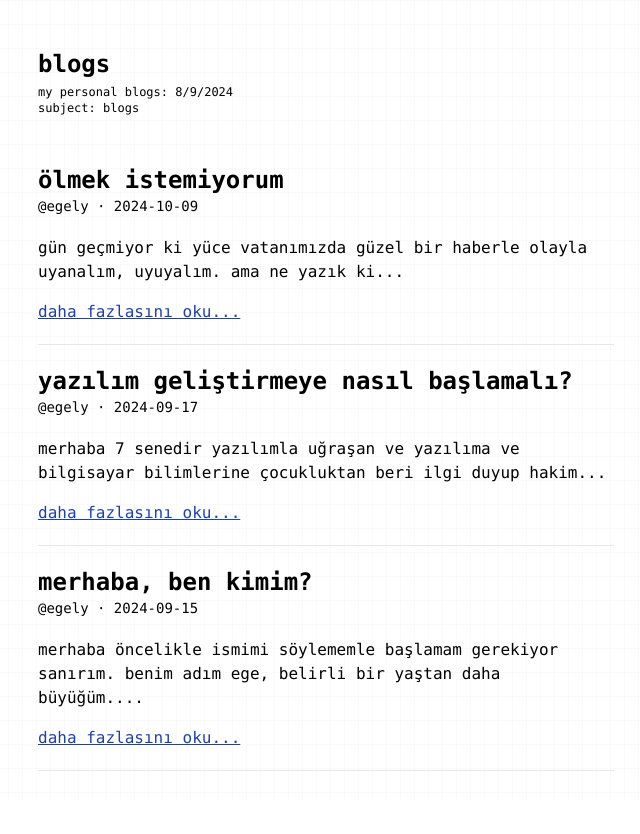
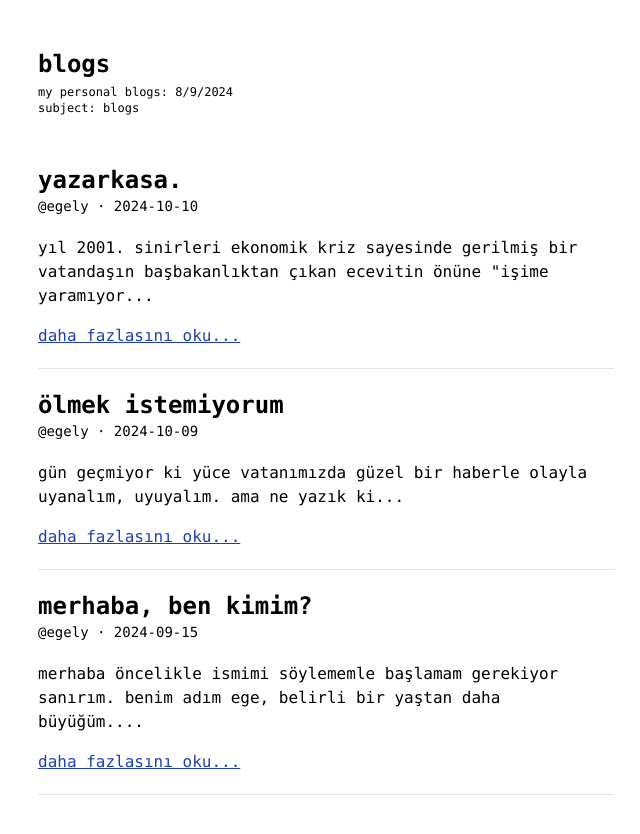
Before and after one commit to egely1337/egely1337-com, a Next.js app: page /blogs in a window 1280 px wide. Shown: the top 834 px of the page, without its empty margins (314-954 px from the left). Built offline with nearby package versions, Linux system fonts and the light colour scheme; a web font is replaced by a local one.

Commit message:
yazarkasa

```diff
--- a/posts/how-to-start-software-development.md
+++ /dev/null
@@ -1,17 +0,0 @@
----
-title: 'yazılım geliştirmeye nasıl başlamalı?'
-date: '2024-09-17'
-author: 'egely'
----
-
-merhaba, 7 senedir yazılımla uğraşan ve yazılıma ve bilgisayar bilimlerine çocukluktan beri ilgi duyup hakim olan biri olarak bu konu hakkında konuşmak istiyorum.
-
-yedi sene önce, yazılıma kendi isteklerim doğrultusunda ile başladım. o zamanlar (çok eski olmasa da) monodevelop + unity araçlarıyla başladım.
-
-o zamanlar bir hevesle ingilizce yoksunluğuyla bir yerlerden bir şeyler araklayıp anlamadan bir şeyler yapıyordum, çocuk aklıyla eğleniyordum ve "üretme" hissiyatını alıyordum ve bu bir çocuk için yeterliydi.
-
-pandeminin de araya girmesiyle evde daha çok vakti geçirmeye başladım, online eğitimde bile yazılımla, kodlamayla uğraştığım oluyordu. o zamanlar low level ve from scratch konularına daha çok ilgim arttı.
-
-![](https://wallpapercave.com/wp/wp5884273.png)
-
-interneti de çok kullanmakla beraber bu konularda ilerleme kaydettim. düşük seviye programlama dilleriyle bir şeyler geliştirdim. - devam edecek -
--- /dev/null
+++ b/posts/yazarkasa.md
@@ -0,0 +1,25 @@
+---
+title: 'yazarkasa.'
+date: '2024-10-10'
+author: 'egely'
+---
+
+yıl 2001. sinirleri ekonomik kriz sayesinde gerilmiş bir vatandaşın, başbakanlıktan çıkan ecevitin önüne "işime yaramıyor artık sayın başbakanım" diye bağırarak yazar kasa fırlatmasıyla gerçekleştirdiği eylem. hangimiz bu eylemin türkiye'yi bir erken seçime ardından 24 senelik bir karanlığa iteceğini bilebilirdi ki?
+
+
+![](https://cdn.img.anlatilaninotesi.com.tr/img/07e4/08/08/1042613996_0:-1:1075:675_1920x0_80_0_0_117fc16f4e32cd16020b5e6efcadd213.jpg)
+
+## şubat krizi
+sürdürülen istikrar çabalarına rağmen duyulan güvenin azaldığı, finansal piyasalarda likidite krizi yaşandığı ve ekonomi beklentilerin olumsuzlaştığı bir ortamda, hazine'nin yüklü bir borç itfası öncesinde 19 şubat 2001'de beklenmedik siyasi gerginlikler yaşandı. kriz, milli güvenlik kurulu toplantısında cumhurbaşkanı ahmet necdet sezer ile başbakan bülent ecevit arasındaki tartışmayla patlak verdi. 21 şubat 2001 tarihli toplantıda sezer'in ecevit'e anayasa kitapçığı fırlatması olayı    ndan sonra başbakan'ın "devlet yönetiminde kriz var" açıklamasıyle birlikte mali piyasalarda panikle başlayan süreç, yerli parayı savunmak için gecelik faizlerin astronomik oranlara yükselmesine rağmen, yerleşiklerin yoğun döviz talebi nedeniyle merkez bankası'nın 5 milyar dolarlık döviz satışıyla sonuçlandı. kamu bankalarının likidite ihtiyacının karşılanamaması ödemeler sistemini kitleyecek boyutlara ulaştı. banka sistemindeki büyük çöküşü önlemek için türk lirası'nın yabancı para birimleri karşısındaki değeri dalgalanmaya bırakıldı. bir gün önce 670 bin türk lirası olan doların değeri 1 milyon türk lirasına ulaştı. yabancı yatırımcının borsadan panikle kaçışı ve yabancı bankalarn vadesi gelmemiş kredilerini geri çekmeye başlamasıyla 21 şubat'ta bankalar arası para piyasasında gecelik faiz %6200'e kadar çıktı.
+
+yapılan detaylı inceleme sonucunda da reel ekonomide arz ve talep yönlü daralma meydana geldiği için krizden çıkışın türkiye'nin eski krizlerinin aksine birkaç haftada olmayacağı görüşü yaygınlık kazandı.
+
+akabinde devlet bahçeli'nin 3 kasım 2002 erken seçim çıkışıyla türkiye'nin siyasal hayatında yeni bir döneme girmesine neden oldu. akp'nin 20 yıllık iktidarının başladığı seçimde yüzde 10 barajını -akp dışında- sadece cumhuriyet halk partisi aştı.
+
+
+![](https://sozcuo01.sozcucdn.com/wp-content/uploads/2015/06/08/2002-secim-sonuclari.jpg)
+
+## yüzde 46 halk oyu nerede?
+kenan evren'in cuntasının 10 haziran 1983 tarihinde çıkardığı kanun sayesinde halk oyunun yüzde kırkaltısı mecliste temsil edilememiş, mecliste iki parti kalmış, akabinde akp de politikadaki sahipsizliği kullanarak bugünkü gücünü kazanmıştır. kenan evren "azınlık partileri" seçime giremesin diye çıkardığı kanun yüzünden hem kenan evren'in tabiriyle türkiye "istikrarlı iki partili" sisteme geçmiştir, hem de engellemeye çalıştığı kürt hareketi büyüyerek baraja rağmen meclise girmiştir.
+
+ne güzel memleket arkadaş.
--- a/src/app/globals.css
+++ b/src/app/globals.css
@@ -6,7 +6,6 @@
 @tailwind components;
 @tailwind base;
 
-
 .markdown > * {
     all: revert;
 }
--- a/src/components/grid.tsx
+++ b/src/components/grid.tsx
@@ -1,12 +1,24 @@
+import { useTheme } from "@/util/ThemeProvider";
 import React from "react";
 
 
 export default function Grid(props: {
 
 }) {
+    const theme = useTheme();
+
     return(
         <div className="w-full h-screen top-0 left-0 fixed -z-10">
-            <div className="absolute inset-0 -z-10 h-full w-full bg-white bg-[linear-gradient(to_right,#8080800a_1px,transparent_1px),linear-gradient(to_bottom,#8080800a_1px,transparent_1px)] bg-[size:14px_24px]"></div>
+            <div className={`
+                absolute inset-0
+                -z-10 h-full
+                w-full ${(theme.theme === 'LIGHT') ? 'bg-white' : 'bg-[#252526]'}
+                duration-300
+                ease-in
+                bg-[linear-gradient(to_right,#8080800a_1px,transparent_1px),
+                linear-gradient(to_bottom,#8080800a_1px,transparent_1px)]
+                bg-[size:14px_24px]
+            `}/>
         </div>
     )
 }
--- a/src/pages/_app.tsx
+++ b/src/pages/_app.tsx
@@ -2,6 +2,7 @@ import { AppProps } from "next/app"
 
 import "@/app/globals.css";
 import Head from "next/head";
+import ThemeProvider from "@/util/ThemeProvider";
 
 export default function MyApp({Component, pageProps}: AppProps) {
     return (
@@ -9,7 +10,9 @@ export default function MyApp({Component, pageProps}: AppProps) {
             <Head>
                 <link rel="icon" href="/favicon.ico"/>
             </Head>
-            <Component {...pageProps}/>
+            <ThemeProvider>
+                <Component {...pageProps}/>
+            </ThemeProvider>
         </>
     )
 }
--- a/src/pages/api/hello.ts
+++ /dev/null
@@ -1,13 +0,0 @@
-import { NextApiRequest, NextApiResponse } from "next";
-
-
-
-export default function handler(
-	req: NextApiRequest,
-	res: NextApiResponse
-) {
-	return res.status(200).json({
-		error: false,
-		message: "hello, world!"
-	})
-}
--- a/src/pages/api/index.ts
+++ /dev/null
@@ -1,12 +0,0 @@
- import { NextApiRequest, NextApiResponse } from "next";
-
-
- export default function handler(
- 	req: NextApiRequest,
- 	res: NextApiResponse
- ) {
- 	return res.json({
- 		error: true,
- 		message: "hello, world!"
- 	})
- }
--- a/src/pages/index.tsx
+++ b/src/pages/index.tsx
@@ -6,15 +6,17 @@ import React from "react";
 import Image from 'next/image';
 
 import avatar from '../../public/egely-avatar.jpg';
+import { useTheme } from "@/util/ThemeProvider";
 
 
 
 
 export default function Page() {
+    const theme = useTheme();
+
     const paragraphs: string[] =
         ["Hi, I'm Ege. As a person who doesn't like to talk much, I'll be brief. I'm of legal age, interested in software and politics. I spent most of my life in software. I don't regret it either. I have experience in C, C++, C#, Python, Javascript, Typescript languages and Web, OpenGL. In my free time I like to do difficult things from scratch. Sometimes I act toxic and sometimes normal. We are all human after all. Sometimes I watch anime, usually romantic anime. Am I ashamed of it? Yes. Anyway, you can see my social media and internet links below. You can reach me from there. By the way, \
         if you noticed, the site is very simple; Yes, I like simplicity. Have a good day!!!",
-
         "On the political compass, I see myself as libertarian center-left. I don't usually put it like that, I call myself a direct democrat.  I find laissez-faire, freedom of speech, participatory democracy right. In software, I support and contribute to free software. "
         ];
 
@@ -25,7 +27,7 @@ export default function Page() {
                 <title>egely.me | Home</title>
             </Head>
 
-        <div className="lg:w-1/2 flex flex-col p-4">
+            <div className={"lg:w-1/2 flex flex-col p-4 "}>
                 <div className="header flex flex-col mb-4">
                     <div className="flex items-center gap-2 mb-2">
                         <Image
--- /dev/null
+++ b/src/util/ThemeProvider.tsx
@@ -0,0 +1,41 @@
+import React from "react";
+
+
+export interface IThemeContext {
+    theme: "LIGHT" | "DARK",
+    setTheme: (color: "LIGHT" | "DARK") => void
+}
+export const ThemeContext = React.createContext<IThemeContext | null>(null);
+
+
+export default function ThemeProvider(props: {
+    children: React.ReactNode
+}) {
+    const [theme, setTheme] = React.useState<"DARK" | "LIGHT">('LIGHT');
+
+    return(
+        <ThemeContext.Provider
+            value={{
+                theme,
+                setTheme(color) {
+                    setTheme(color);
+                },
+            }}
+
+        >
+            <div className={theme === 'DARK' ? 'text-white' : 'text-black'}>
+                {props.children}
+            </div>
+        </ThemeContext.Provider>
+    )
+}
+
+export function useTheme() {
+    const theme = React.useContext(ThemeContext);
+
+    if(!theme) {
+        throw Error("This should be used with ThemeProvider");
+    }
+
+    return theme;
+}
```
Also changed, not shown: posts/ben-kimim.md (renamed from posts/hello.md). Lines whose indentation alone changed are shown as unchanged.
